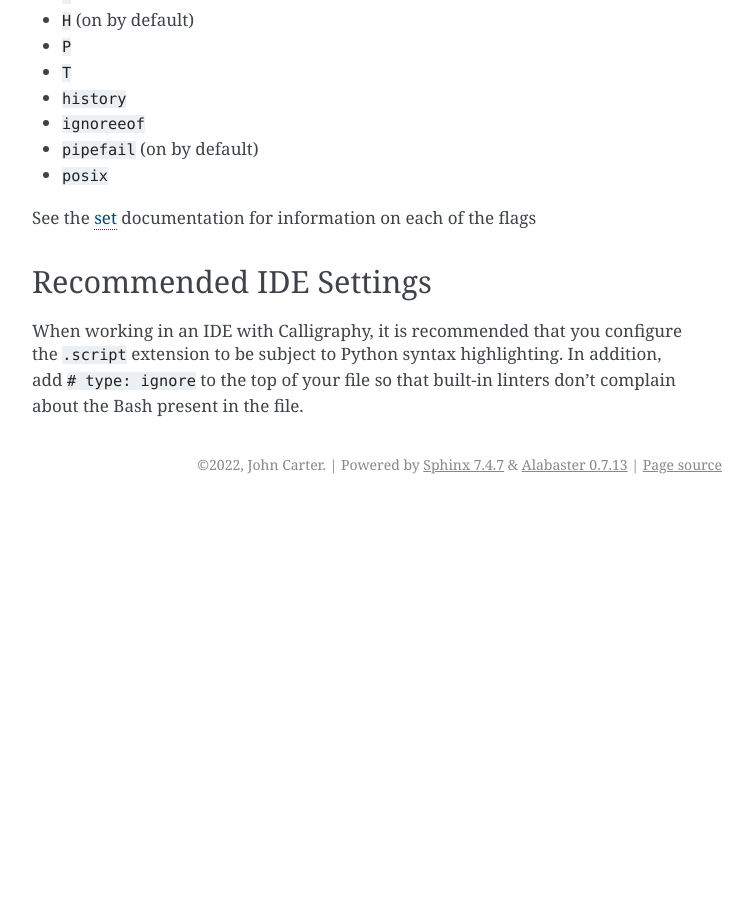
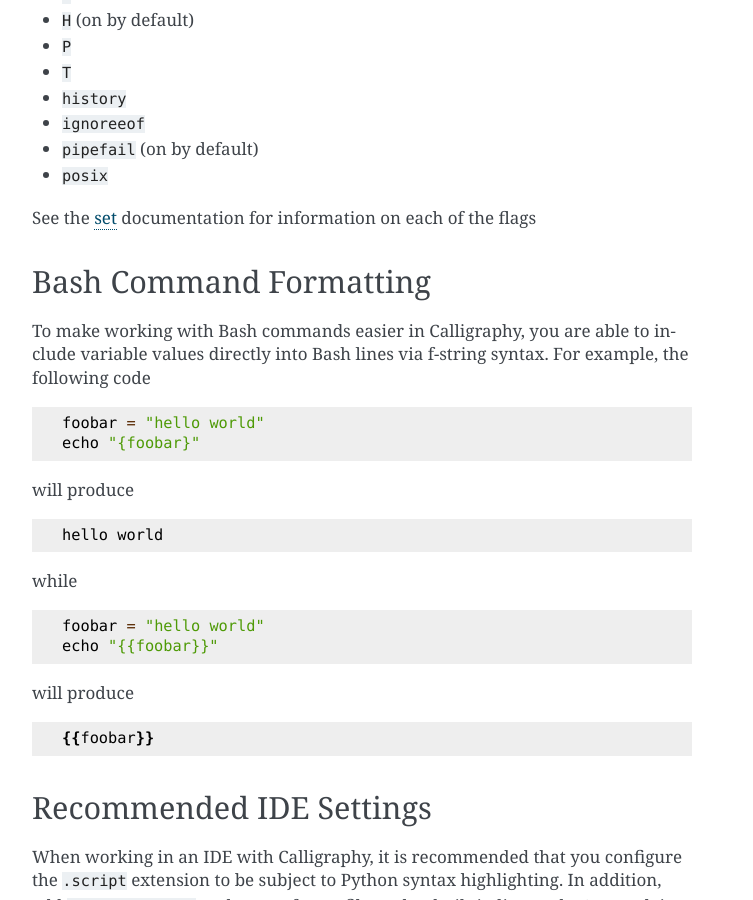
Before and after one commit to jfcarter2358/calligraphy, a Sphinx documentation site: the page built from docs/source/reference.rst, in a window 1280 px wide and 900 px high, scrolled down 3501 px. Shown: the whole window, without its empty margins (388-1141 px from the left). Built offline with Sphinx 7.4.7, drawn with Linux system fonts in a browser that asks for light colours; before the commit the page ends 4005 px from its top, so only the background shows below that; some of the changed text lies outside the part shown.

Commit message:
ENH: Add ability to use f-string syntax to format Bash commands (#12)

```diff
--- a/docs/source/reference.rst
+++ b/docs/source/reference.rst
@@ -160,6 +160,37 @@ flags being supported:
 
 See the set_ documentation for information on each of the flags
 
+Bash Command Formatting
+-----------------------
+
+To make working with Bash commands easier in Calligraphy, you are able to include
+variable values directly into Bash lines via f-string syntax. For example, the following
+code
+
+.. code-block::
+
+   foobar = "hello world"
+   echo "{foobar}"
+
+will produce
+
+.. code-block::
+
+   hello world
+
+while
+
+.. code-block::
+
+   foobar = "hello world"
+   echo "{{foobar}}"
+
+will produce
+
+.. code-block::
+
+   {{foobar}}
+
 Recommended IDE Settings
 ------------------------
 
```
Also changed, not shown: 7 other files.
